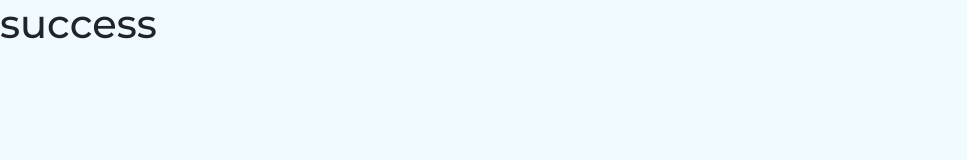
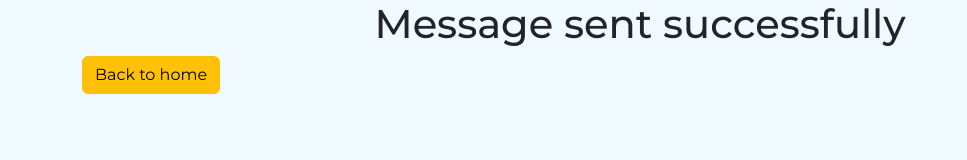
Before and after one commit to GaryVH01/Bootstrap-template, a plain HTML site: page success.html in a window 1280 px wide. Shown: the whole page, without its empty margins (0-967 px from the left). Drawn offline with nearby package versions, Linux system fonts and the light colour scheme.

Commit message:
add success page

```diff
--- a/success.html
+++ b/success.html
@@ -24,6 +24,9 @@
   </head>
 
   <body>
-    <h1>success</h1>
+    <div class="container ms-auto me-auto d-flex-column mt-auto">
+      <h1 class="text-center">Message sent successfully</h1>
+      <button class="btn btn-warning text-center">Back to home</button>
+    </div>
   </body>
 </html>
```
